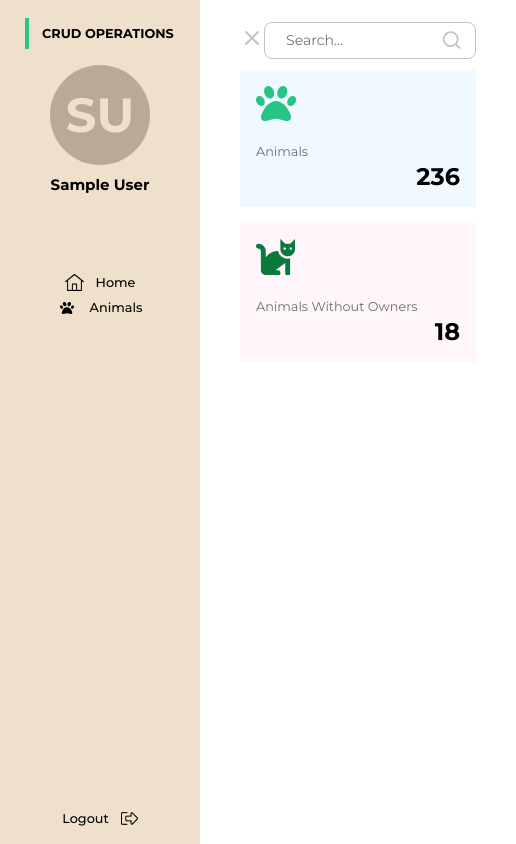
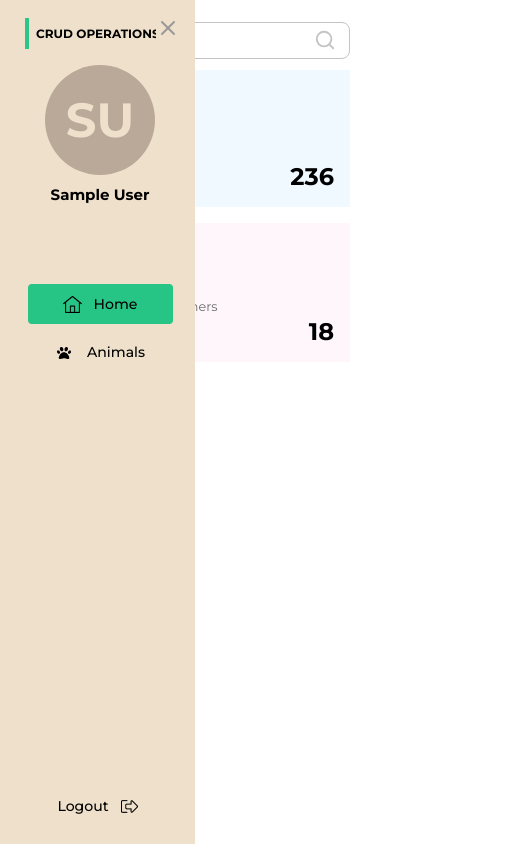
Before and after one commit to BlueTeam-2challenge/2challenge-front, a React (Vite) app: page / in a window 390 px wide. Shown: the whole page, 516 px wide, since content can reach past the window. Built offline with nearby package versions, Linux system fonts and the light colour scheme; no server answers; sample sign-in values are in the browser's storage.

Commit message:
fix: update sidebar and responsiveness on pages

```diff
--- a/src/components/Header/Header.module.css
+++ b/src/components/Header/Header.module.css
@@ -37,7 +37,31 @@
   padding: 0 0 0 0.5rem;
 }
 
-@media screen and (max-width: 685px) {
-  .search {
+@media screen and (max-width: 840px) {
+  .container {
+    padding-right: 5rem;
   }
 }
+
+@media screen and (max-width: 768px) {
+  .container {
+    padding-right: 30px;
+  }
+}
+
+@media screen and (max-width: 685px) {
+  .menuClosed .button {
+    background-color: #EEE0CB;
+  }
+  .menuClosed .menu {
+    position: fixed;
+    left: 40%;
+    top: 1rem;
+    z-index: 2;
+  }
+
+  .menuClosed .search {
+    margin-left: 1rem;
+    flex: 1;
+  }
+}
--- a/src/components/Header/index.tsx
+++ b/src/components/Header/index.tsx
@@ -39,14 +39,14 @@ function Header(props: HeaderProps) {
   };
 
   return (
-    <div className={styles.container}>
+    <div className={`${styles.container} ${!menu ? styles.menuClosed : ""}`}>
       <div className={styles.menu} onClick={toggleMenu}>
         <button className={styles.button}>
           {menuBurger ? (
             menu ? (
               <Menu color="#C4C4C4" />
             ) : (
-              <X color="#C4C4C4" />
+              <X color="#999999" />
             )
           ) : menu ? (
             <CircleChevronRight color="#C4C4C4" />
--- a/src/components/Logo/Logo.module.css
+++ b/src/components/Logo/Logo.module.css
@@ -40,11 +40,19 @@
   }
 }
 
-@media (max-width: 768px) {
+@media (max-width: 1024px) {
   .logoSmall {
     width: 150px;
+    padding-left: 7px;
   }
   .logoTextSmall {
-    font-size: 0.8rem;
+    font-size: 13px;
   }
 }
+
+@media (max-width: 768px) {
+
+  .logoTextSmall {
+    font-size: 12px;
+  }
+}
--- a/src/components/NavButton/NavButton.css
+++ b/src/components/NavButton/NavButton.module.css
@@ -1,3 +1,7 @@
+.container {
+    display: flex;
+    justify-content: center;
+}
 
 .btn {
     border-radius: 0.25rem;
@@ -7,23 +11,24 @@
     gap: 0.75rem;
     justify-content: center;
     align-items: center;
+    transition: all 0.3s ease;
 }
 
 .btn:hover {
     cursor: pointer;
-    width: 13rem;
+    width: 12.5rem;
     transition: 0.5s;
 }
 
-.btn img:hover{
+.btn img:hover {
     color: white;
 }
 
-.btn-iconPage {
+.btnIconPage {
     align-self: center;
 }
 
-.btn-textPage {
+.btnTextPage {
     font-family: "Montserrat";
     color: black;
     font-weight: 500;
@@ -32,14 +37,30 @@
 }
 
 @media (max-width: 900px) {
-    .btn {
-        width: 5rem;
-        height: auto;
+
+    .container {
+        width: 100%;
     }
 
-    .btn:hover {
-        width: 7.5rem;
-        height: 2.56rem;
+    .btn {
+        width: 10rem;
+        height: 2.5rem;
+    }
+
+    .btn-textPage {
+        font-size: 0.8rem;
+    }
+}
+
+@media (max-width: 767px) {
+
+    .container {
+        width: 100%;
+    }
+
+    .btn {
+        width: 10rem;
+        height: 2.5rem;
     }
 
     .btn-textPage {
@@ -48,8 +69,14 @@
 }
 
 @media (min-width: 768px) {
+
+    .container {
+        width: 100%;
+    }
+
     .btn {
-        height: 2.56rem;
+        width: 10rem;
+        height: 2.5rem;
     }
 
     .btn-textPage {
--- a/src/components/NavButton/NavButton.tsx
+++ b/src/components/NavButton/NavButton.tsx
@@ -1,4 +1,4 @@
-import "./NavButton.css";
+import styles from "./NavButton.module.css";
 import { ButtonLinkProps } from "./types";
 import { useState } from "react";
 import { Link, useLocation } from "react-router-dom";
@@ -10,34 +10,32 @@ const NavButton = (props: ButtonLinkProps) => {
   const isActive = location.pathname === props.to;
 
   const buttonStyle = {
-    backgroundColor: hover ? "#26C485" : "#EEE0CB",
+    backgroundColor: (isActive || hover) ? "#26C485" : "#EEE0CB",
     textDecoration: "none",
     cursor: "pointer",
   };
 
   return (
-    <div className="container">
-      {/* precisa ser adicionado as rotas no app */}
+    <div className={styles.container}>
       <Link
         to={props.to}
         style={buttonStyle}
-        className={`btn ${isActive ? "active" : ""}`}
+        className={styles.btn}
         onMouseEnter={() => setHover(true)}
         onMouseLeave={() => setHover(false)}
-        onClick={props.onClick}
       >
         {props.label === "Logout" ? (
           <>
-            <p className="btn-textPage">{props.label}</p>
-            <img src={props.icon} alt="page-icon" className="btn-iconPage" />
+            <p className={styles.btnTextPage}>{props.label}</p>
+            <img src={props.icon} alt="page-icon" className={styles.btnIconPage} />
           </>
         ) : (
           <>
-            <img src={props.icon} alt="page-icon" className="btn-iconPage" />
-            <p className="btn-textPage">{props.label}</p>
+            <img src={props.icon} alt="page-icon" className={styles.btnIconPage} />
+            <p className={styles.btnTextPage}>{props.label}</p>
           </>
         )}
-      </Link>
+      </Link >
     </div>
   );
 };
--- a/src/components/SideMenu/SideMenu.module.css
+++ b/src/components/SideMenu/SideMenu.module.css
@@ -9,7 +9,9 @@
   padding: 18px 25px;
   gap: 1rem;
   transition: 0.5s;
+  z-index: 1000;
 }
+
 .sideContent {
   display: flex;
   width: 100%;
@@ -38,6 +40,7 @@
   display: flex;
   justify-content: center;
   align-content: flex-end;
+  width: 100%;
 }
 
 .menuIcon {
@@ -73,7 +76,7 @@
   }
 }
 
-@media (max-width: 685px) {
+@media (max-width: 768px) {
   .menuIcon {
     display: block;
     position: fixed;
@@ -89,14 +92,15 @@
   }
 
   .sidebar {
-    width: 100%;
+    width: 50%;
     height: 100vh;
+    bottom: auto;
   }
 
   .sidebar.side {
     box-sizing: border-box;
     width: 50%;
-    height: 100%;
+    height: 100vh;
   }
 
   .sidebar.nav .logout {
@@ -110,3 +114,11 @@
     display: none;
   }
 }
+
+@media (max-width: 685px) {
+  .sidebar{
+    z-index: 1;
+    position: fixed;
+    transition: 0.5s;
+  }
+}
--- a/src/components/SideMenu/SideMenu.tsx
+++ b/src/components/SideMenu/SideMenu.tsx
@@ -35,7 +35,7 @@ const SideMenu = ({ menu }: SideMenuProps) => {
         </div>
         <div className={styles.logout}>
           <NavButton
-            to="/"
+            to="/login"
             label="Logout"
             onClick={logout}
             icon="src\assets\images\logout-icon.png"
--- a/src/components/UserProfile/UserProfile.module.css
+++ b/src/components/UserProfile/UserProfile.module.css
@@ -43,15 +43,15 @@
   color: #000;
 }
 
-@media (max-width: 900px) {
+@media (max-width: 1024px) {
   .userIcon {
-    width: 100px;
-    height: 100px;
+    width: 110px;
+    height: 110px;
   }
 
   .userIcon:hover {
-    width: 130px;
-    height: 130px;
+    width: 125px;
+    height: 125px;
     transition: 0.5s;
   }
 
--- a/src/pages/dashboard/Dashboard.module.css
+++ b/src/pages/dashboard/Dashboard.module.css
@@ -33,7 +33,7 @@
   padding: 0 30px;
 }
 
-@media screen and (max-width: 685px) {
+@media screen and (max-width: 768px) {
   .containerCards {
     flex-direction: column;
   }
--- a/src/pages/dashboard/components/CardPage.css
+++ b/src/pages/dashboard/components/CardPage.css
@@ -35,7 +35,7 @@
   margin-bottom: 0;
 }
 
-@media (max-width: 767px) {
+@media (max-width: 768px) {
   .mb-2 {
     width: 100%;
     height: auto;
```
